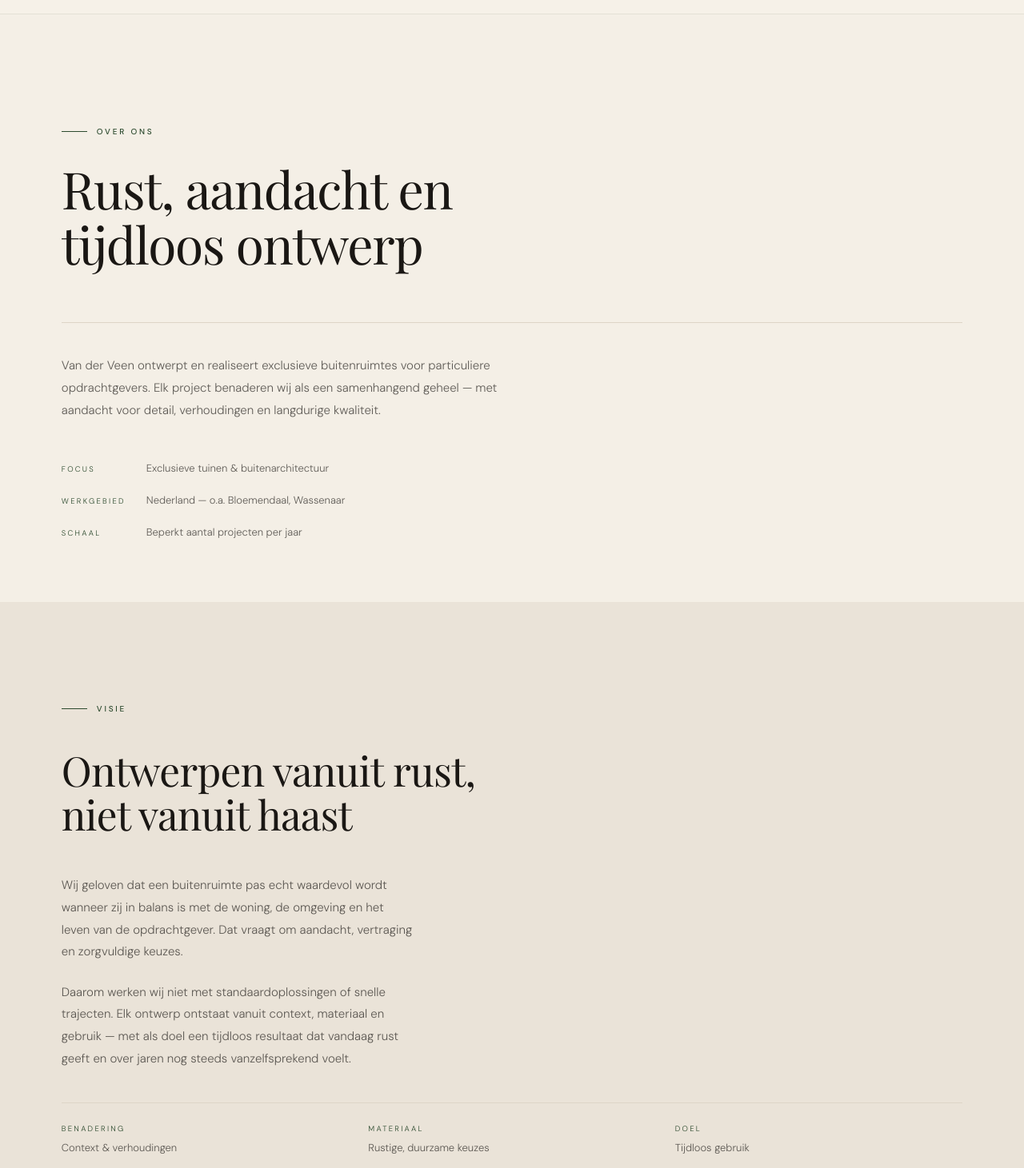
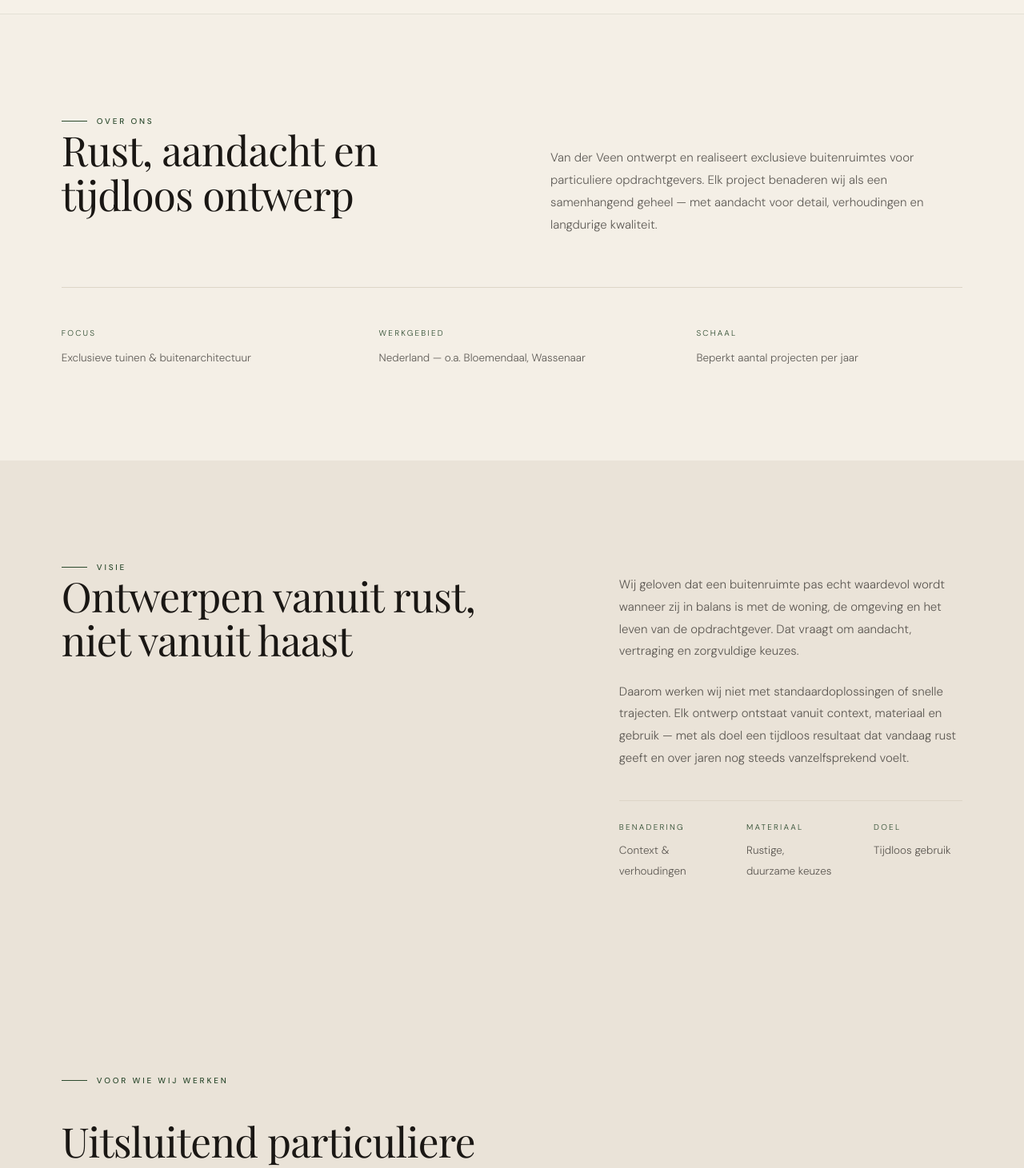
Before and after one commit to yilliysgit/vanderveentuinen, a Next.js app: page /over-ons in a window 1280 px wide. Shown: the part 62-1523 px from the top of the page at 80% size. Built offline with nearby package versions, Linux system fonts and the light colour scheme; a web font is replaced by a local one.

Commit message:
update-2

```diff
--- a/components/overOns/AboutHero.tsx
+++ b/components/overOns/AboutHero.tsx
@@ -17,7 +17,7 @@ function useInView(threshold = 0.15) {
           observer.disconnect();
         }
       },
-      { threshold }
+      { threshold, rootMargin: "0px 0px -80px 0px" }
     );
 
     observer.observe(el);
@@ -32,130 +32,108 @@ export default function AboutHero() {
 
   return (
     <section
+      aria-label="Over ons"
+      className="section-pad"
+      style={{ background: "var(--bg)" }}
+    >
+      <div className="section-inner">
+
+        {/* Header */}
+        <div
           ref={ref}
-      aria-label="Over ons"
+          className="grid grid-cols-1 lg:grid-cols-2 gap-x-24 gap-y-10"
           style={{
-        background: "var(--bg)",
-        padding: "clamp(6rem,10vw,9rem) var(--section-x) clamp(4rem,6vw,5rem)"
-      }}
-    >
-      <div
-        style={{
-          maxWidth: "var(--max-w)",
-          margin: "0 auto"
+            marginBottom: "clamp(3rem,5vw,4rem)",
           }}
         >
 
-        {/* Eyebrow */}
+          {/* Titelblok */}
+          <div>
+
             <div
               className={[
-            "transition-all duration-700 ease-out",
-            inView ? "opacity-100 translate-y-0" : "opacity-0 translate-y-4"
+                "mb-6 transition-[opacity,transform] duration-700 ease-out",
+                inView ? "opacity-100 translate-y-0" : "opacity-0 translate-y-4",
               ].join(" ")}
-          style={{ marginBottom: "1.75rem" }}
             >
               <span className="eyebrow">Over ons</span>
             </div>
 
-        {/* Titel */}
             <h1
               className={[
-            "heading-xl transition-all duration-[1000ms] ease-out delay-100",
-            inView ? "opacity-100 translate-y-0" : "opacity-0 translate-y-6"
+                "heading-lg transition-[opacity,transform] duration-[900ms] ease-out delay-100",
+                inView ? "opacity-100 translate-y-0" : "opacity-0 translate-y-6",
               ].join(" ")}
-          style={{
-            maxWidth: "720px",
-            fontSize: "clamp(2.8rem,5vw,4.5rem)",
-            lineHeight: "1.08",
-            marginBottom: "clamp(3rem,5vw,4rem)"
-          }}
             >
               Rust, aandacht en
               <br />
               tijdloos ontwerp
             </h1>
 
-        {/* Content grid */}
+          </div>
+
+          {/* Intro tekst */}
           <div
+            className={[
+              "transition-[opacity,transform] duration-[900ms] ease-out delay-200",
+              inView ? "opacity-100 translate-y-0" : "opacity-0 translate-y-4",
+            ].join(" ")}
             style={{
-            display: "grid",
-            gridTemplateColumns: "1fr",
-            gap: "3rem",
-            borderTop: "1px solid var(--border)",
-            paddingTop: "2.5rem"
+              paddingTop: "clamp(3rem,4vw,4rem)",
+              maxWidth: "520px",
             }}
-          className="lg:grid-cols-[1fr_380px]"
           >
-
-          {/* Intro */}
-          <p
-            className={[
-              "body-lg transition-all duration-[900ms] ease-out delay-200",
-              inView ? "opacity-100 translate-y-0" : "opacity-0 translate-y-4"
-            ].join(" ")}
-            style={{ maxWidth: "560px" }}
-          >
+            <p className="body-lg">
               Van der Veen ontwerpt en realiseert exclusieve buitenruimtes
               voor particuliere opdrachtgevers. Elk project benaderen wij
               als een samenhangend geheel — met aandacht voor detail,
               verhoudingen en langdurige kwaliteit.
             </p>
+          </div>
 
-          {/* Feiten */}
+        </div>
+
+        {/* Divider */}
         <div
-            className={[
-              "transition-all duration-[900ms] ease-out delay-300",
-              inView ? "opacity-100 translate-y-0" : "opacity-0 translate-y-4"
-            ].join(" ")}
           style={{
-              display: "flex",
-              flexDirection: "column",
-              gap: "1.2rem"
+            borderTop: "1px solid var(--border)",
+            marginBottom: "clamp(2.5rem,4vw,3rem)",
           }}
+        />
+
+        {/* Facts */}
+        <div
+          className="grid grid-cols-1 lg:grid-cols-3 gap-y-6 gap-x-16"
         >
-
           {[
             { label: "Focus", value: "Exclusieve tuinen & buitenarchitectuur" },
             { label: "Werkgebied", value: "Nederland — o.a. Bloemendaal, Wassenaar" },
-              { label: "Schaal", value: "Beperkt aantal projecten per jaar" }
+            { label: "Schaal", value: "Beperkt aantal projecten per jaar" },
           ].map(({ label, value }) => (
-              <div
-                key={label}
-                style={{
-                  display: "flex",
-                  gap: "1rem",
-                  alignItems: "baseline"
-                }}
-              >
+            <div key={label}>
 
               <span
                 style={{
-                    fontSize: "9.5px",
-                    letterSpacing: "0.24em",
+                  fontSize: "10px",
+                  letterSpacing: "0.22em",
                   textTransform: "uppercase",
-                    color: "var(--accent)",
-                    width: "90px",
-                    flexShrink: 0
+                  color: "var(--forest)",
+                  display: "block",
+                  marginBottom: "0.6rem",
                 }}
               >
                 {label}
               </span>
 
-                <span
-                  style={{
-                    fontSize: "13px",
-                    lineHeight: "1.6",
-                    color: "var(--ink-soft)"
-                  }}
+              <p
+                className="body-sm"
+                style={{ maxWidth: "280px" }}
               >
                 {value}
-                </span>
+              </p>
 
             </div>
           ))}
-
-          </div>
-
         </div>
 
       </div>
--- a/components/overOns/VisionSection.tsx
+++ b/components/overOns/VisionSection.tsx
@@ -17,7 +17,7 @@ function useInView(threshold = 0.15) {
           observer.disconnect();
         }
       },
-      { threshold }
+      { threshold, rootMargin: "0px 0px -80px 0px" }
     );
 
     observer.observe(el);
@@ -32,46 +32,31 @@ export default function VisionSection() {
 
   return (
     <section
-      ref={ref}
       aria-label="Onze visie"
-      style={{
-        background: "var(--bg-alt)",
-        padding: "clamp(5rem,9vw,8rem) var(--section-x)"
-      }}
+      className="section-pad"
+      style={{ background: "var(--bg-alt)" }}
     >
-      <div
-        style={{
-          maxWidth: "var(--max-w)",
-          margin: "0 auto"
-        }}
-      >
+      <div className="section-inner">
 
         {/* Eyebrow */}
         <div
+          ref={ref}
           className={[
-            "transition-opacity duration-700 ease-out",
-            inView ? "opacity-100" : "opacity-0"
+            "mb-10 transition-opacity duration-700 ease-out",
+            inView ? "opacity-100" : "opacity-0",
           ].join(" ")}
-          style={{ marginBottom: "2.5rem" }}
         >
           <span className="eyebrow">Visie</span>
         </div>
 
         {/* Grid */}
-        <div
-          style={{
-            display: "grid",
-            gridTemplateColumns: "1fr",
-            gap: "3rem"
-          }}
-          className="lg:grid-cols-[7fr_5fr]"
-        >
+        <div className="grid grid-cols-1 lg:grid-cols-[7fr_5fr] gap-x-24 gap-y-10">
 
           {/* Titel */}
           <h2
             className={[
-              "heading-lg transition-all duration-[1000ms] ease-out delay-100",
-              inView ? "opacity-100 translate-y-0" : "opacity-0 translate-y-4"
+              "heading-lg transition-[opacity,transform] duration-[900ms] ease-out delay-100",
+              inView ? "opacity-100 translate-y-0" : "opacity-0 translate-y-4",
             ].join(" ")}
             style={{ maxWidth: "620px" }}
           >
@@ -80,76 +65,76 @@ export default function VisionSection() {
             niet vanuit haast
           </h2>
 
-          {/* Tekst */}
+          {/* Tekstblok */}
           <div
             className={[
-              "transition-all duration-[900ms] ease-out delay-300",
-              inView ? "opacity-100 translate-y-0" : "opacity-0 translate-y-3"
+              "transition-[opacity,transform] duration-[900ms] ease-out delay-200",
+              inView ? "opacity-100 translate-y-0" : "opacity-0 translate-y-3",
             ].join(" ")}
           >
 
+            {/* Tekst */}
             <div
               className="body-lg"
               style={{
                 display: "flex",
                 flexDirection: "column",
                 gap: "1.4rem",
-                maxWidth: "440px"
+                maxWidth: "440px",
               }}
             >
               <p>
-                Wij geloven dat een buitenruimte pas echt waardevol wordt wanneer
-                zij in balans is met de woning, de omgeving en het leven van de
-                opdrachtgever. Dat vraagt om aandacht, vertraging en zorgvuldige
-                keuzes.
+                Wij geloven dat een buitenruimte pas echt waardevol wordt
+                wanneer zij in balans is met de woning, de omgeving en het
+                leven van de opdrachtgever. Dat vraagt om aandacht,
+                vertraging en zorgvuldige keuzes.
               </p>
 
               <p>
                 Daarom werken wij niet met standaardoplossingen of snelle
-                trajecten. Elk ontwerp ontstaat vanuit context, materiaal en
-                gebruik — met als doel een tijdloos resultaat dat vandaag rust
-                geeft en over jaren nog steeds vanzelfsprekend voelt.
+                trajecten. Elk ontwerp ontstaat vanuit context, materiaal
+                en gebruik — met als doel een tijdloos resultaat dat
+                vandaag rust geeft en over jaren nog steeds vanzelfsprekend
+                voelt.
               </p>
             </div>
 
-            {/* Drie ankers */}
+            {/* Divider */}
             <div
               style={{
-                marginTop: "2.5rem",
-                display: "grid",
-                gridTemplateColumns: "repeat(3,1fr)",
-                gap: "1.5rem",
                 borderTop: "1px solid var(--border)",
-                paddingTop: "1.5rem"
+                marginTop: "clamp(2rem,3vw,2.5rem)",
+                paddingTop: "1.5rem",
               }}
-            >
+            />
+
+            {/* Ankers */}
+            <div className="grid grid-cols-1 sm:grid-cols-3 gap-x-12 gap-y-6">
+
               {[
                 { label: "Benadering", value: "Context & verhoudingen" },
                 { label: "Materiaal", value: "Rustige, duurzame keuzes" },
-                { label: "Doel", value: "Tijdloos gebruik" }
+                { label: "Doel", value: "Tijdloos gebruik" },
               ].map(({ label, value }) => (
                 <div key={label}>
-                  <p
+
+                  <span
                     style={{
-                      fontSize: "9.5px",
-                      letterSpacing: "0.24em",
+                      fontSize: "10px",
+                      letterSpacing: "0.22em",
                       textTransform: "uppercase",
-                      color: "var(--accent)",
-                      marginBottom: "6px"
+                      color: "var(--forest)",
+                      display: "block",
+                      marginBottom: "0.5rem",
                     }}
                   >
                     {label}
+                  </span>
+
+                  <p className="body-sm">
+                    {value}
                   </p>
 
-                  <p
-                    style={{
-                      fontSize: "13px",
-                      lineHeight: "1.6",
-                      color: "var(--ink-soft)"
-                    }}
-                  >
-                    {value}
-                  </p>
                 </div>
               ))}
             </div>
```
Lines whose indentation alone changed are shown as unchanged.
